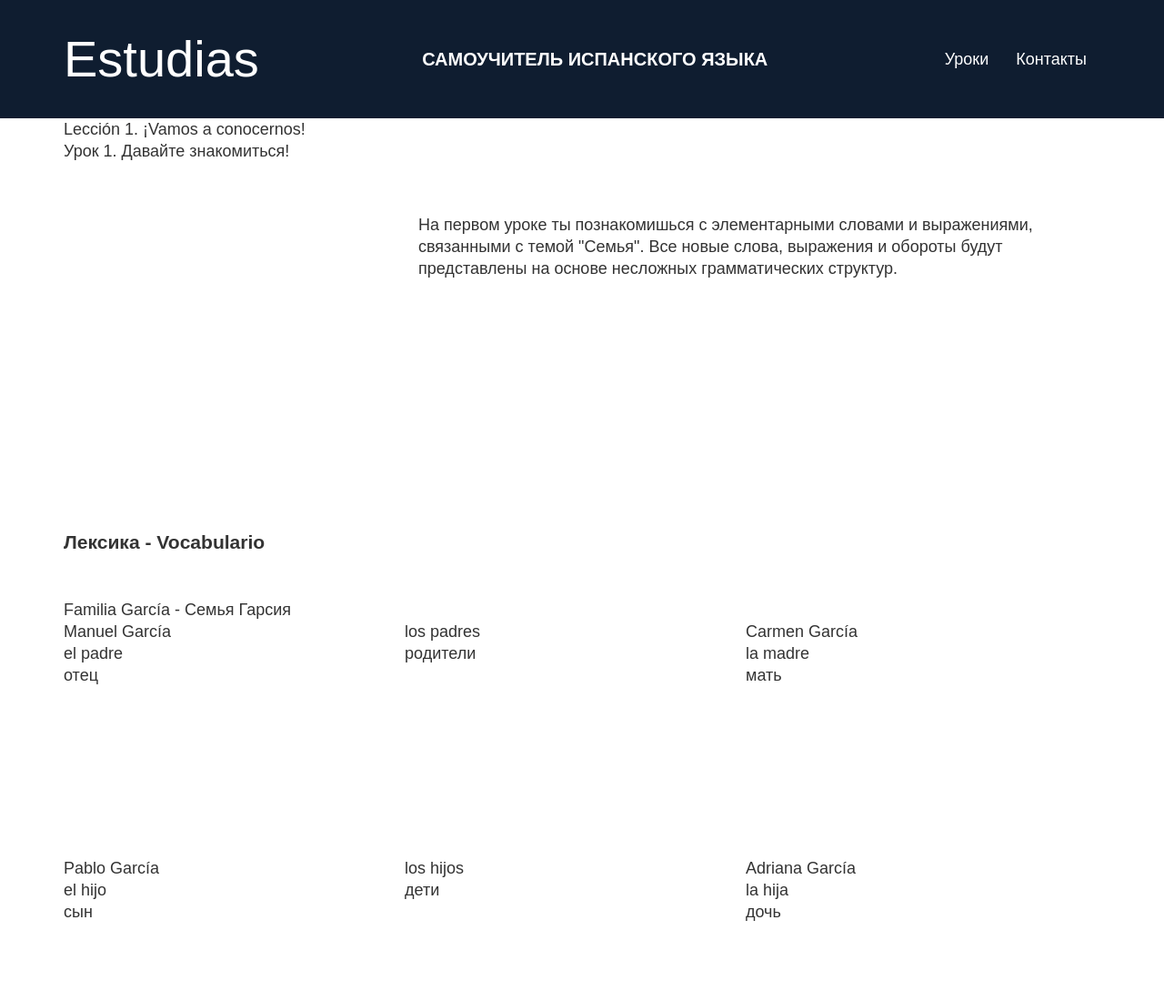
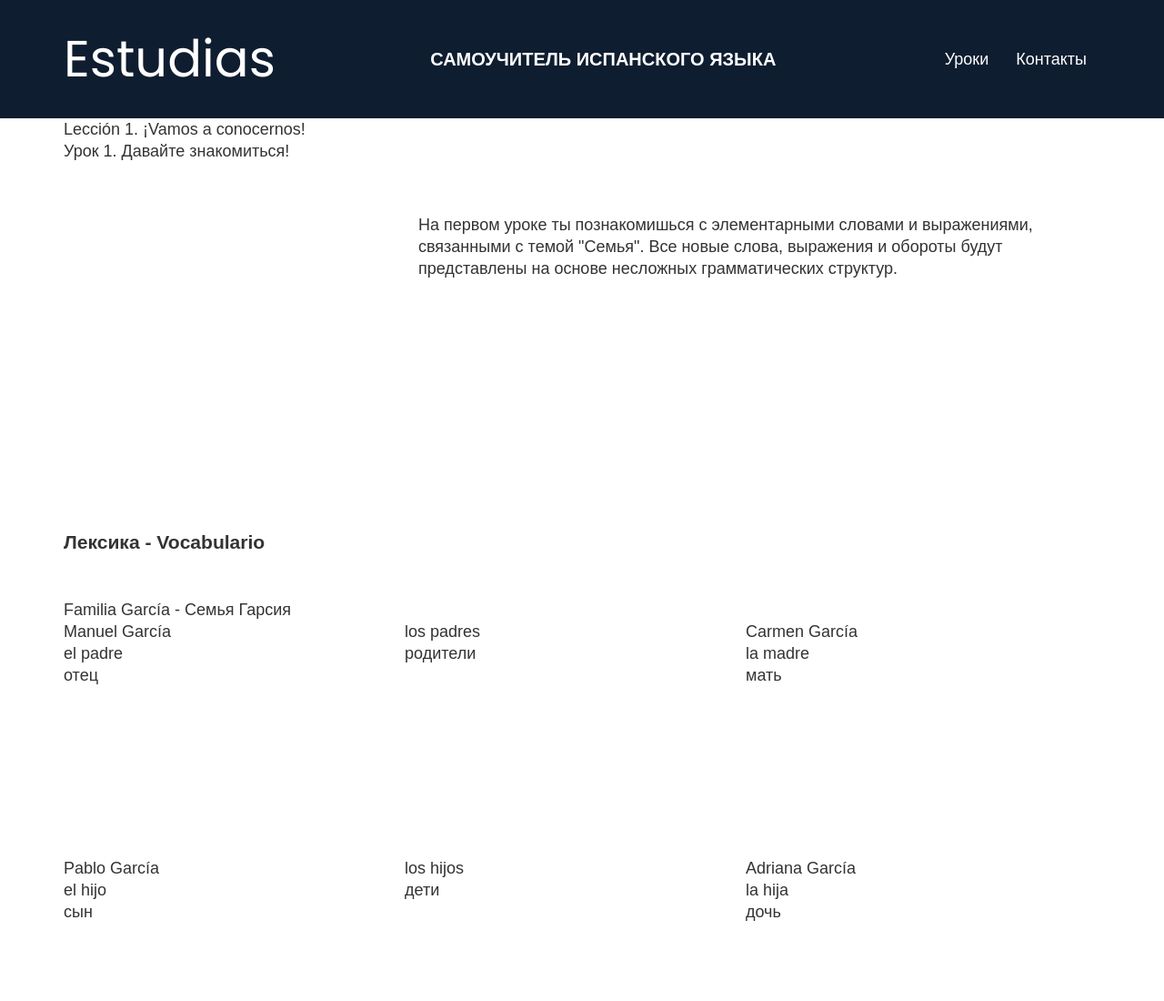
Before and after one commit to Jsmir/jsmir.github.io, a plain HTML site: page index.html in a window 1280 px wide. Shown: the top 1100 px of the page at 91% size. Drawn offline with Linux system fonts and the light colour scheme; a web font is replaced by a local one.

Commit message:
Update style.css

```diff
--- a/css/style.css
+++ b/css/style.css
@@ -30,7 +30,7 @@ body {
 }
 
 .logo {
-  font-family: Nanum+Pen+Script;
+  font-family: Poppins;
 	font-size: 56px;
 }
 
```
